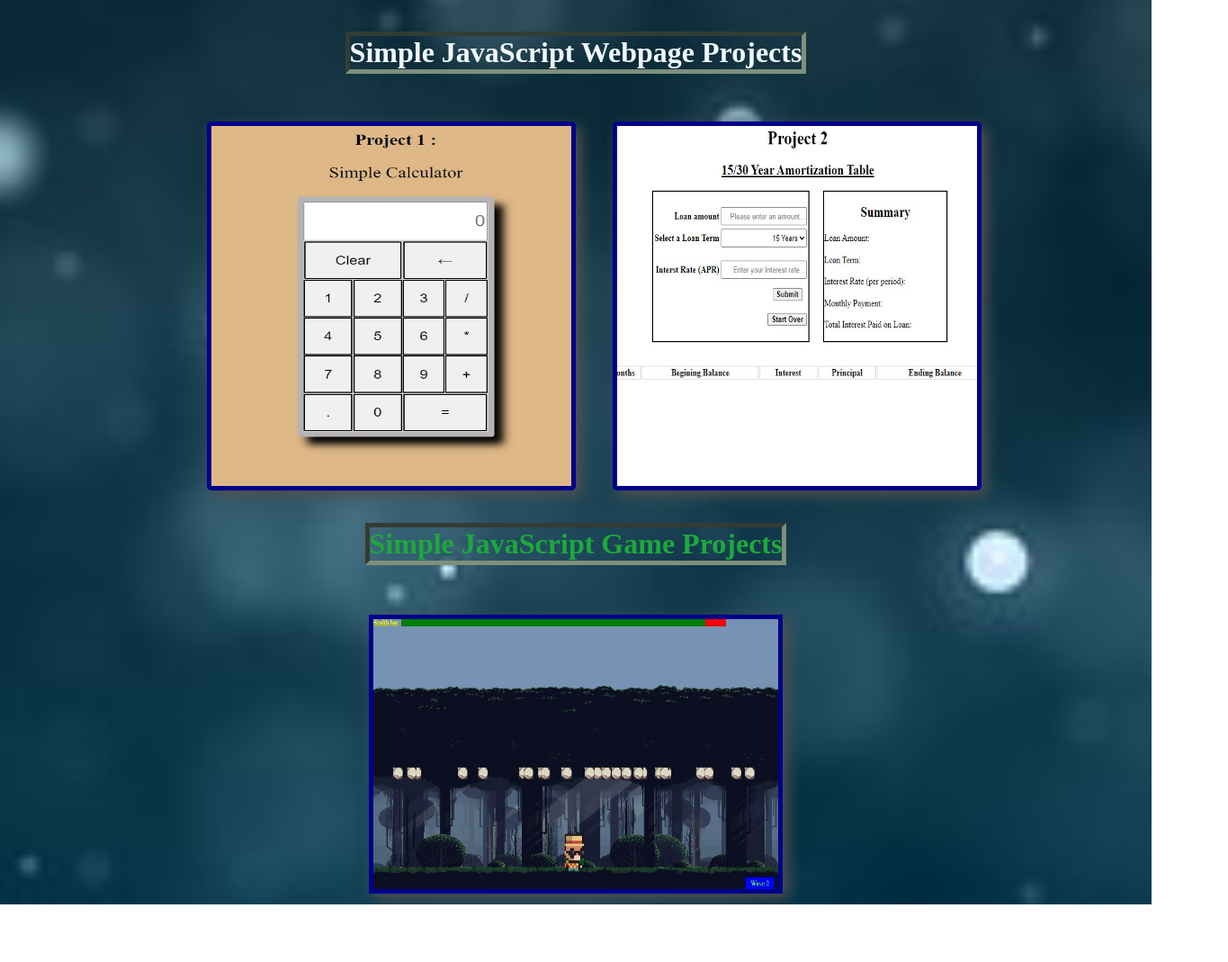
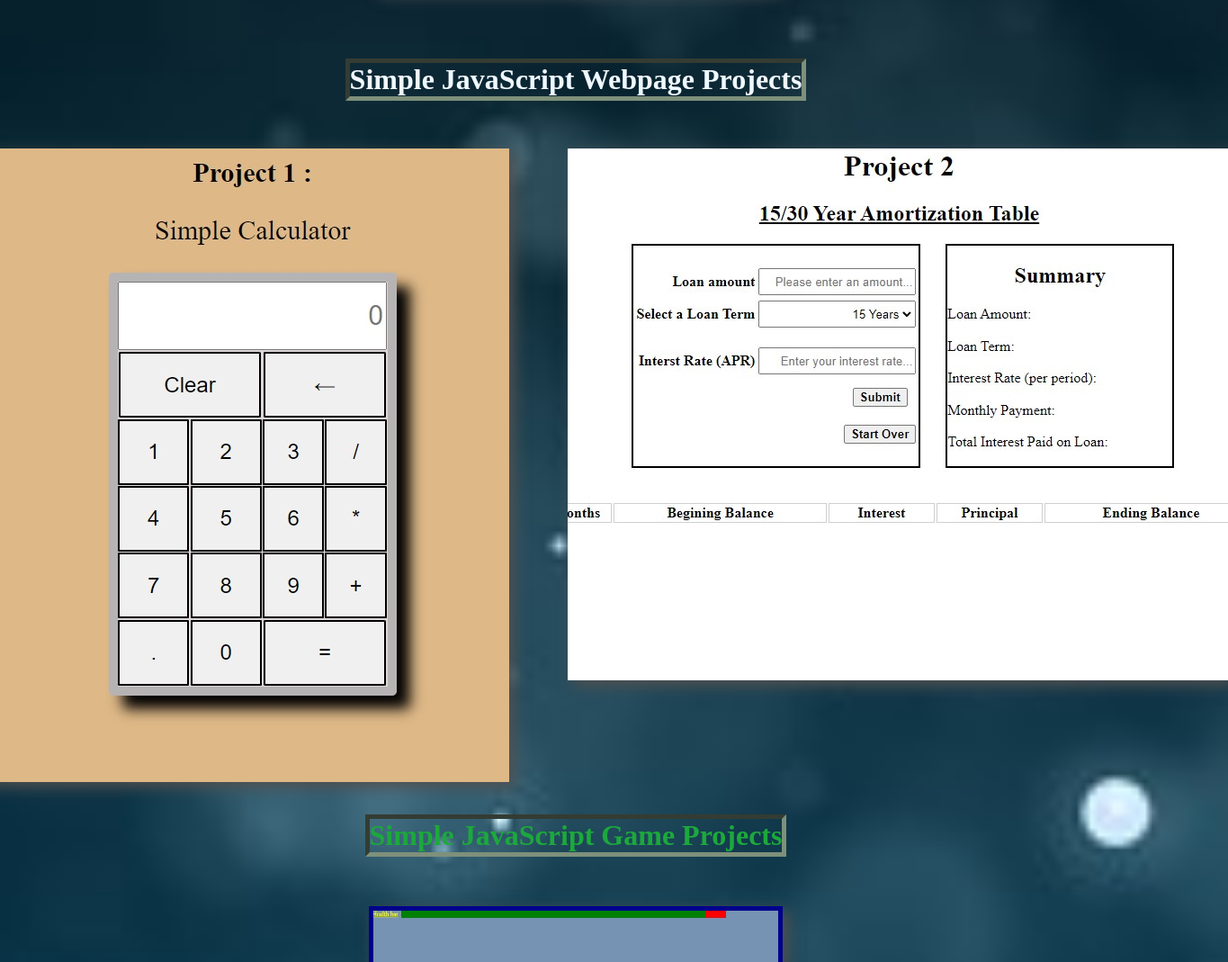
Before and after one commit to td005/td005.github.io, a plain HTML site: page index.html in a window 1280 px wide. Shown: the part 1714-2783 px from the top of the page at 90% size, 1365 px wide, since content can reach past the window. Before the commit the page ends 2719 px from the top, so only its background shows below. Drawn offline with Linux system fonts and the light colour scheme.

Commit message:
Update resume.css

```diff
--- a/resume.css
+++ b/resume.css
@@ -138,13 +138,8 @@ ul{
     align-items: center;
     justify-items: center;
 }
-#calcpic{
-    border: 5px, solid, darkblue;
-    border-radius: 5px;
-    height: 400px;
-    width: 400px;
-}
-#ammortpic{
+
+.WPpic{
     border: 5px, solid, darkblue;
     border-radius: 5px;
     height: 400px;
```
